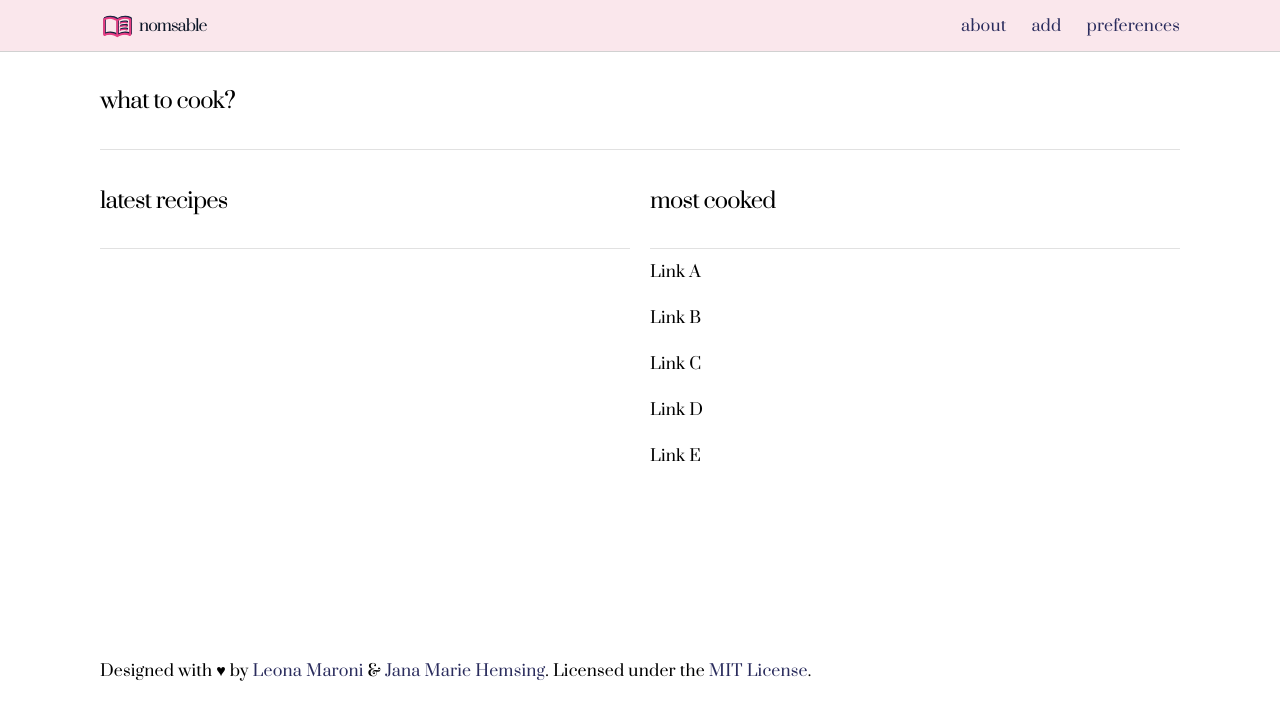
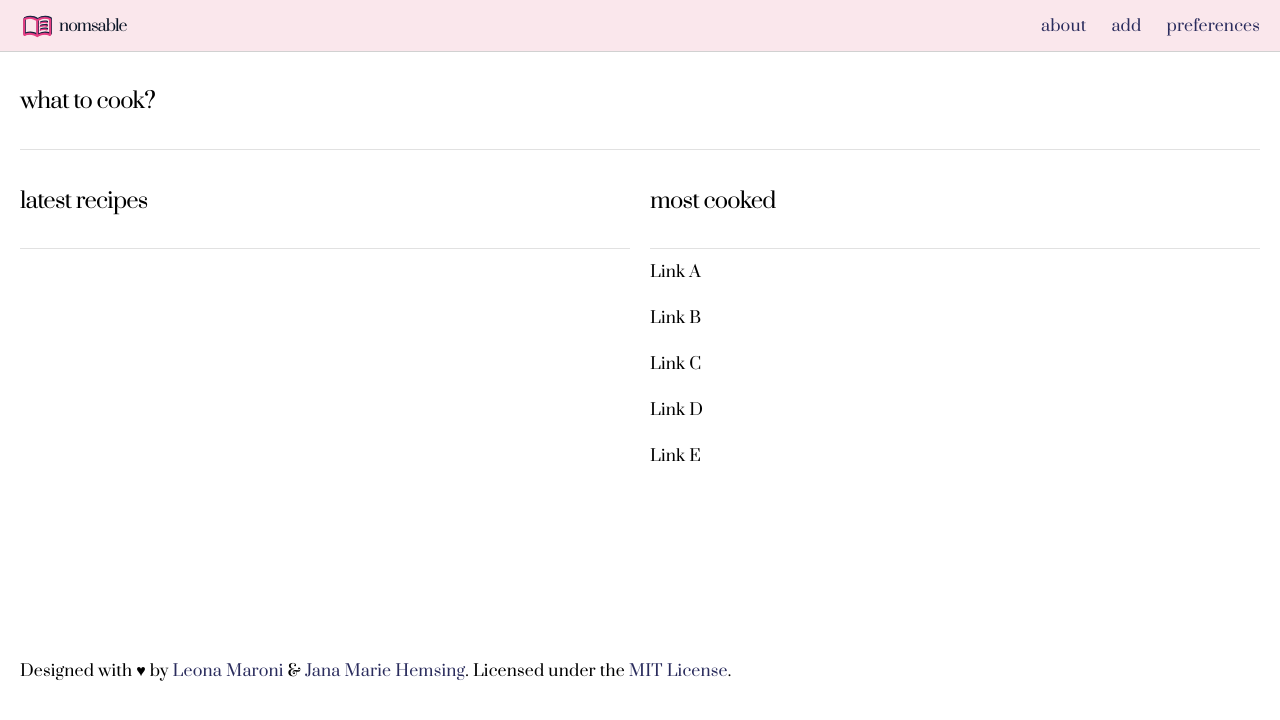
Before and after one commit to leona-ya/nomsable, a Django app: page / in a window 1280 px wide. Shown: the top 720 px of the page. Run offline with Django 4.2, Linux system fonts and the light colour scheme; the visitor is signed in with stand-in values (Sample User, id 1); data that the repository does not hold is empty; style sheets or scripts are compiled from the project's sources; some libraries are stand-ins or nearby versions.

Commit message:
fixed grid

```diff
--- a/static/milligram/_Grid.sass
+++ b/static/milligram/_Grid.sass
@@ -5,7 +5,7 @@
 // .container is main centered wrapper with a max width of 112.0rem (1120px)
 .container
   margin: 0 auto
-  max-width: 112.0rem
+  max-width: 144.8rem
   padding: 0 2.0rem
   position: relative
   width: 100%
```
